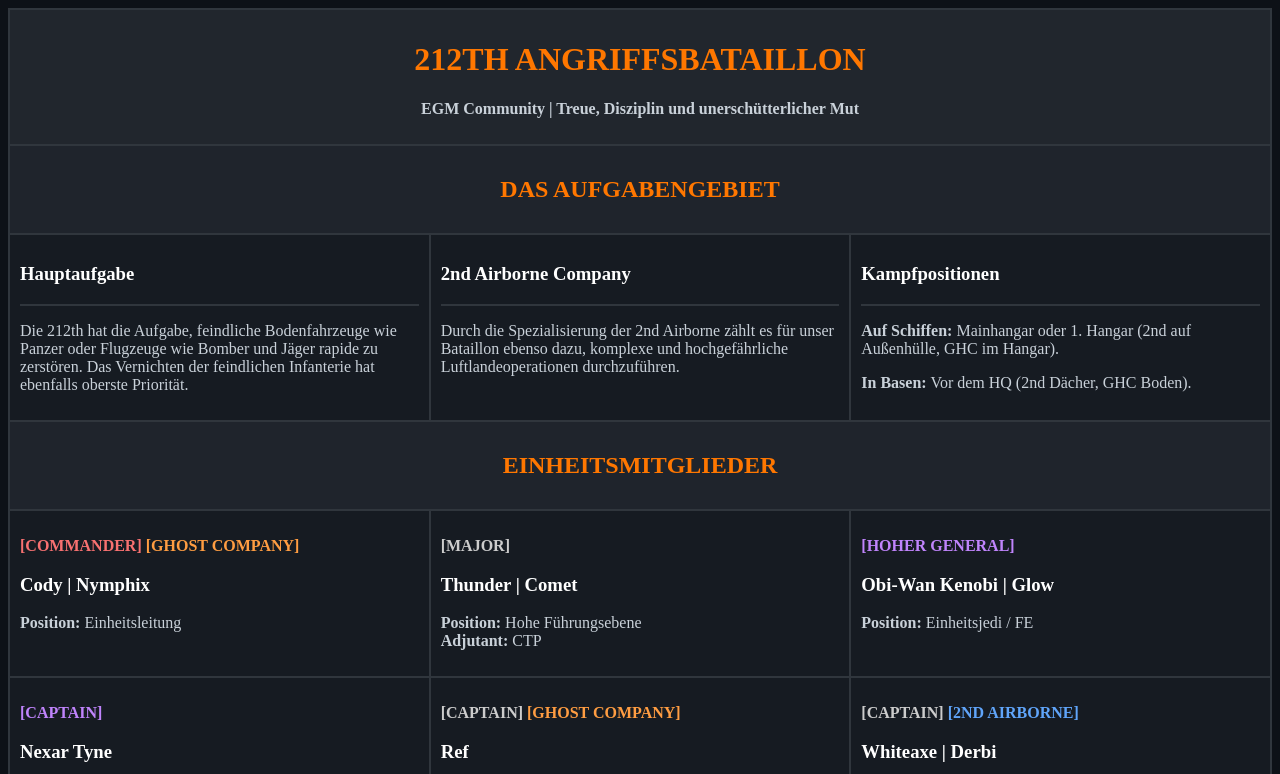
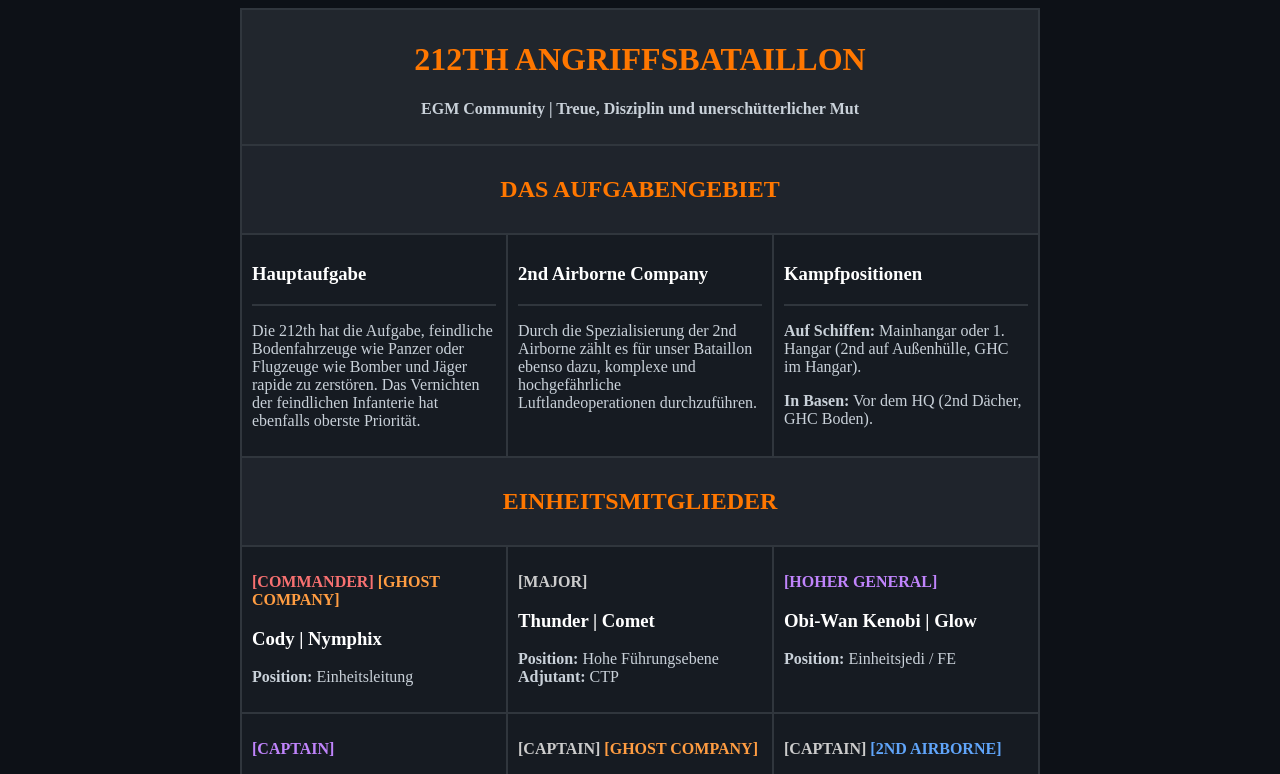
Before and after one commit to huelshoff75-ai/212th-Attack-Battalion-EGM, a plain HTML site: page index.html in a window 1280 px wide. Shown: the top 774 px of the page. Drawn offline with Linux system fonts and the light colour scheme.

Commit message:
Update index.html

```diff
--- a/index.html
+++ b/index.html
@@ -6,8 +6,8 @@
 </head>
 <body bgcolor="#0d1117" text="#c9d1d9" link="#ff7700" vlink="#ff7700" alink="#ff7700">
 
-    <!-- HAUPTTABELLE (100% Breite als Gesamtrahmen wie bei Stadtwerke Hamburg) -->
-    <table border="1" width="100%" cellpadding="10" cellspacing="0" bordercolor="#30363d" bgcolor="#161b22">
+    <!-- HAUPTTABELLE: Auf 800px Breite begrenzt und zentriert (align="center") -->
+    <table border="1" width="800" align="center" cellpadding="10" cellspacing="0" bordercolor="#30363d" bgcolor="#161b22">
 
         <!-- HEADER / KOPFZEILE -->
         <tr>
```
